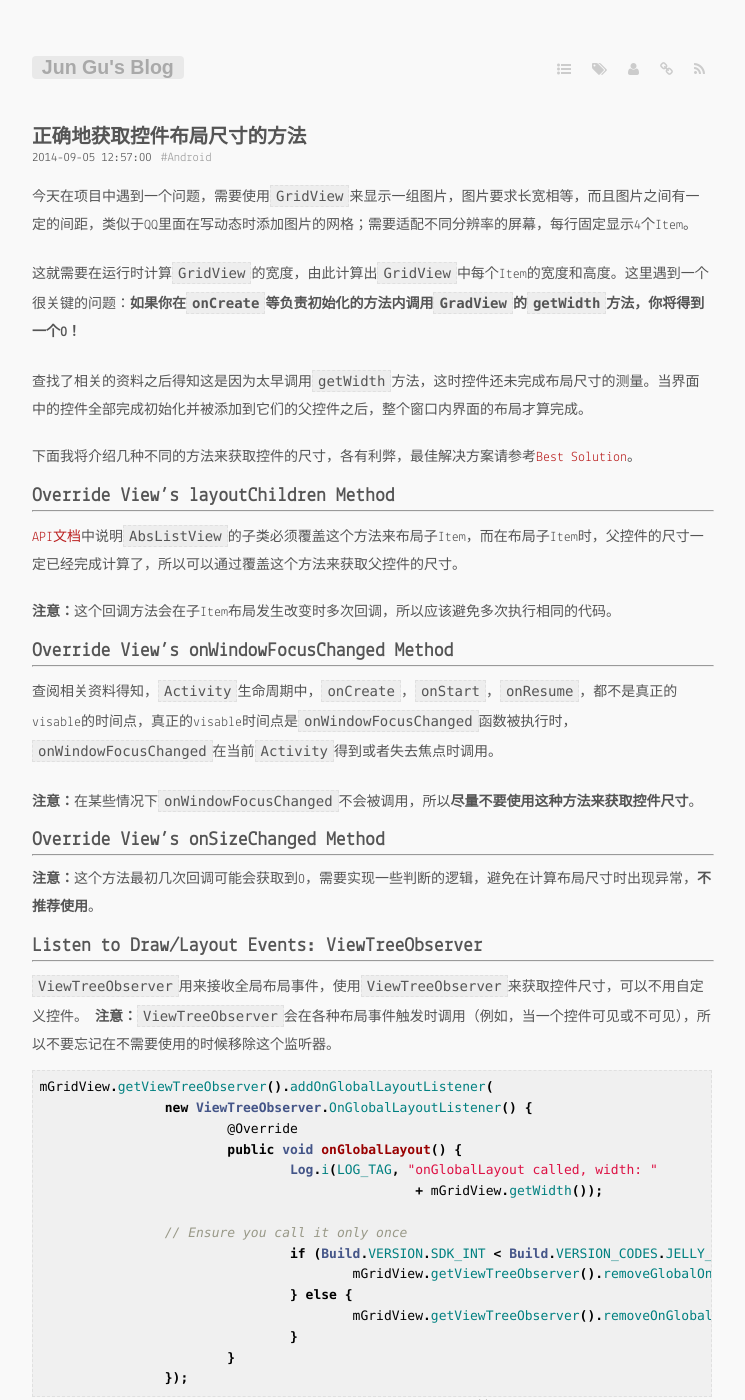
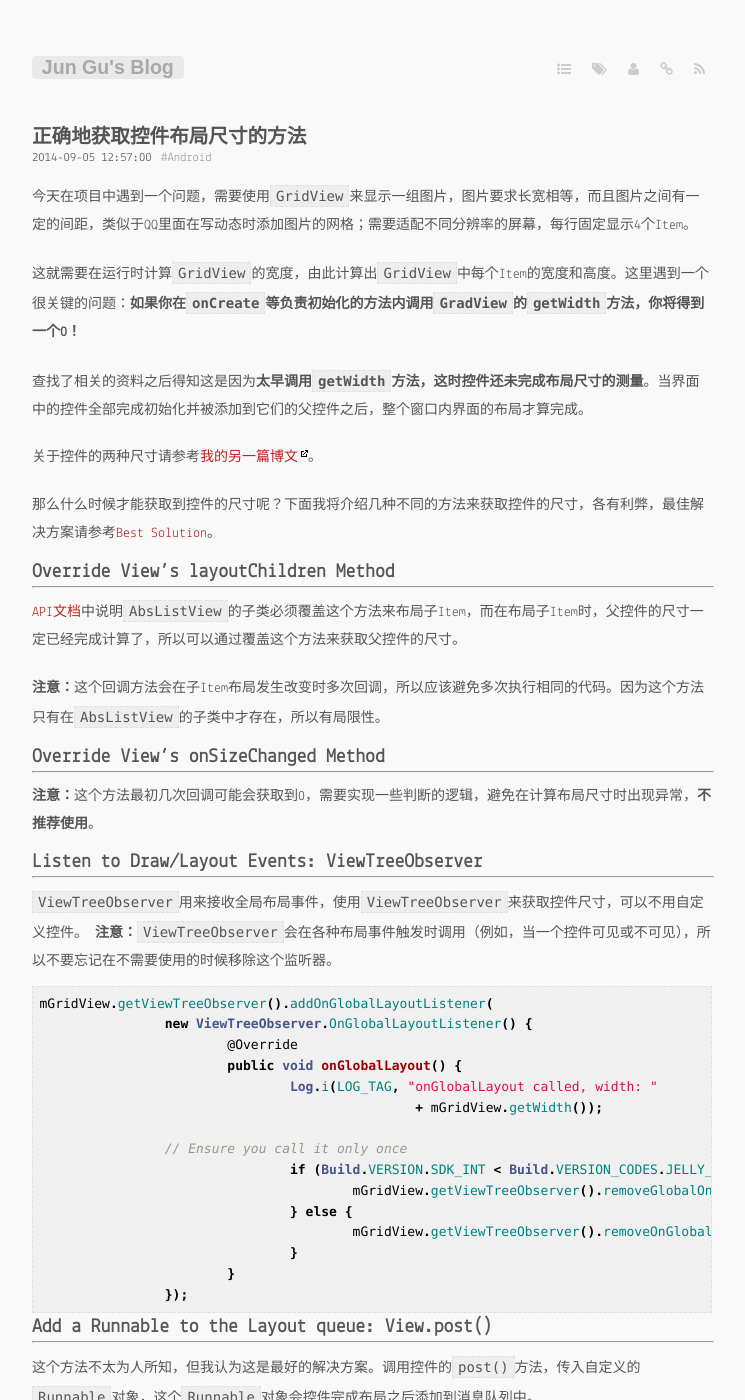
Before and after one commit to 2dxgujun/2dxgujun.github.com, a Jekyll site: the page built from _posts/2014-09-06-Get-Drawing-Dimensions-after-Layout.md, in a window 1280 px wide and 1400 px high. Shown: the whole window, without its empty margins (268-1013 px from the left). Built offline with Jekyll 4.4.1, drawn with Linux system fonts in a browser that asks for light colours; some web fonts are replaced; Markdown is read by kramdown in place of the engine named in the settings; comment, search, counter and statistics services are not loaded; some of the changed text lies outside the part shown.

Commit message:
Modify posts

```diff
--- a/_posts/2014-09-06-Get-Drawing-Dimensions-after-Layout.md
+++ b/_posts/2014-09-06-Get-Drawing-Dimensions-after-Layout.md
@@ -13,27 +13,23 @@
 
 这就需要在运行时计算`GridView`的宽度，由此计算出`GridView`中每个Item的宽度和高度。这里遇到一个很关键的问题：**如果你在`onCreate`等负责初始化的方法内调用`GradView`的`getWidth`方法，你将得到一个0！**
 
-查找了相关的资料之后得知这是因为太早调用`getWidth`方法，这时控件还未完成布局尺寸的测量。当界面中的控件全部完成初始化并被添加到它们的父控件之后，整个窗口内界面的布局才算完成。
+查找了相关的资料之后得知这是因为**太早调用`getWidth`方法，这时控件还未完成布局尺寸的测量**。当界面中的控件全部完成初始化并被添加到它们的父控件之后，整个窗口内界面的布局才算完成。
 
-下面我将介绍几种不同的方法来获取控件的尺寸，各有利弊，最佳解决方案请参考[Best Solution](#best_solution)。
+关于控件的两种尺寸请参考[我的另一篇博文](http://2dxgujun.github.io/09-08-2014/Difference-between-Measured-Dimensions-and-Drawing-Dimensions.html)。
 
-#Override View's layoutChildren Method
+那么什么时候才能获取到控件的尺寸呢？下面我将介绍几种不同的方法来获取控件的尺寸，各有利弊，最佳解决方案请参考[Best Solution](#solution_4)。
+
+#Override View's layoutChildren Method <a id="solution_1"></a>
 ---
 [API文档](https://developer.android.com/reference/android/widget/AbsListView.html#layoutChildren())中说明`AbsListView`的子类必须覆盖这个方法来布局子Item，而在布局子Item时，父控件的尺寸一定已经完成计算了，所以可以通过覆盖这个方法来获取父控件的尺寸。
 
-**注意：**这个回调方法会在子Item布局发生改变时多次回调，所以应该避免多次执行相同的代码。
+**注意：**这个回调方法会在子Item布局发生改变时多次回调，所以应该避免多次执行相同的代码。因为这个方法只有在`AbsListView`的子类中才存在，所以有局限性。
 
-#Override View's onWindowFocusChanged Method
----
-查阅相关资料得知，`Activity`生命周期中，`onCreate`，`onStart`，`onResume`，都不是真正的visable的时间点，真正的visable时间点是`onWindowFocusChanged`函数被执行时，`onWindowFocusChanged`在当前`Activity`得到或者失去焦点时调用。
-
-**注意：**在某些情况下`onWindowFocusChanged`不会被调用，所以**尽量不要使用这种方法来获取控件尺寸**。
-
-#Override View's onSizeChanged Method
+#Override View's onSizeChanged Method <a id="solution_2"></a>
 ---
 **注意：**这个方法最初几次回调可能会获取到0，需要实现一些判断的逻辑，避免在计算布局尺寸时出现异常，**不推荐使用**。
 
-#Listen to Draw/Layout Events: ViewTreeObserver
+#Listen to Draw/Layout Events: ViewTreeObserver <a id="solution_3"></a>
 ---
 `ViewTreeObserver`用来接收全局布局事件，使用`ViewTreeObserver`来获取控件尺寸，可以不用自定义控件。
 **注意：**`ViewTreeObserver`会在各种布局事件触发时调用（例如，当一个控件可见或不可见），所以不要忘记在不需要使用的时候移除这个监听器。
@@ -57,7 +53,7 @@
 {% endhighlight %}
 
 
-#Add a Runnable to the Layout queue: View.post() <a id="best_solution"></a>
+#Add a Runnable to the Layout queue: View.post() <a id="solution_4"></a>
 ---
 这个方法不太为人所知，但我认为这是最好的解决方案。调用控件的`post()`方法，传入自定义的`Runnable`对象，这个`Runnable`对象会控件完成布局之后添加到消息队列中。
 
@@ -74,6 +70,18 @@
 
 这种方式比`ViewTreeObserver`更好：你的代码将只会被执行一次，你不用在代码执行完之后注销观察者对象。
 
+
+#总结
+---
+如果你需要在自定义控件中获取Drawing Dimensions可以使用以下方法：
+- [Override View's layoutChildren Method](#solution_1)
+- [Override View's onSizeChanged Method](#solution_2)
+
+如果控件的外部获取Drawing Dimensions可以使用以下方法：
+- [Listen to Draw/Layout Events: ViewTreeObserver](#solution_3)
+- [Add a Runnable to the Layout queue: View.post()](#solution_4)
+
+
 <br/>
 参考：
 
```
Also changed, not shown: _posts/2014-08-13-Hello-Gitblog.md (+1 -1 lines).
